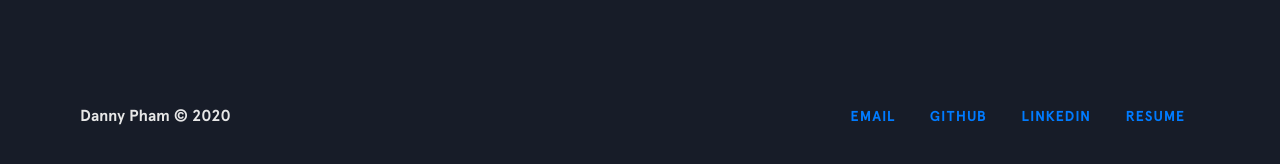
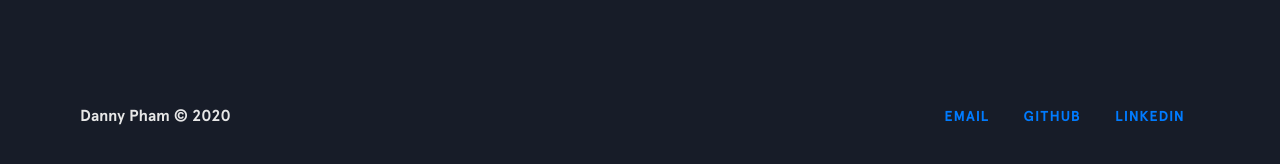
Before and after one commit to dannyhp1/portfolio-site, a Jekyll site: the page built from index.html, in a window 1280 px wide and 900 px high, scrolled down 2544 px. Shown: the part 722-886 px from the top of the window. Built offline with Jekyll 4.4.1, drawn with Linux system fonts in a browser that asks for light colours; nearby versions of some CDN libraries.

Commit message:
Removed resume in nav.

```diff
--- a/_config.yml
+++ b/_config.yml
@@ -15,8 +15,6 @@ social:
     url: https://www.github.com/dannyhp1
   - title: linkedin
     url: https://www.linkedin.com/in/dannyhp1
-  - title: resume
-    url: https://www.dannyhp.com/Danny_Pham_Resume.pdf
 
 # Build settings
 markdown: kramdown
```
